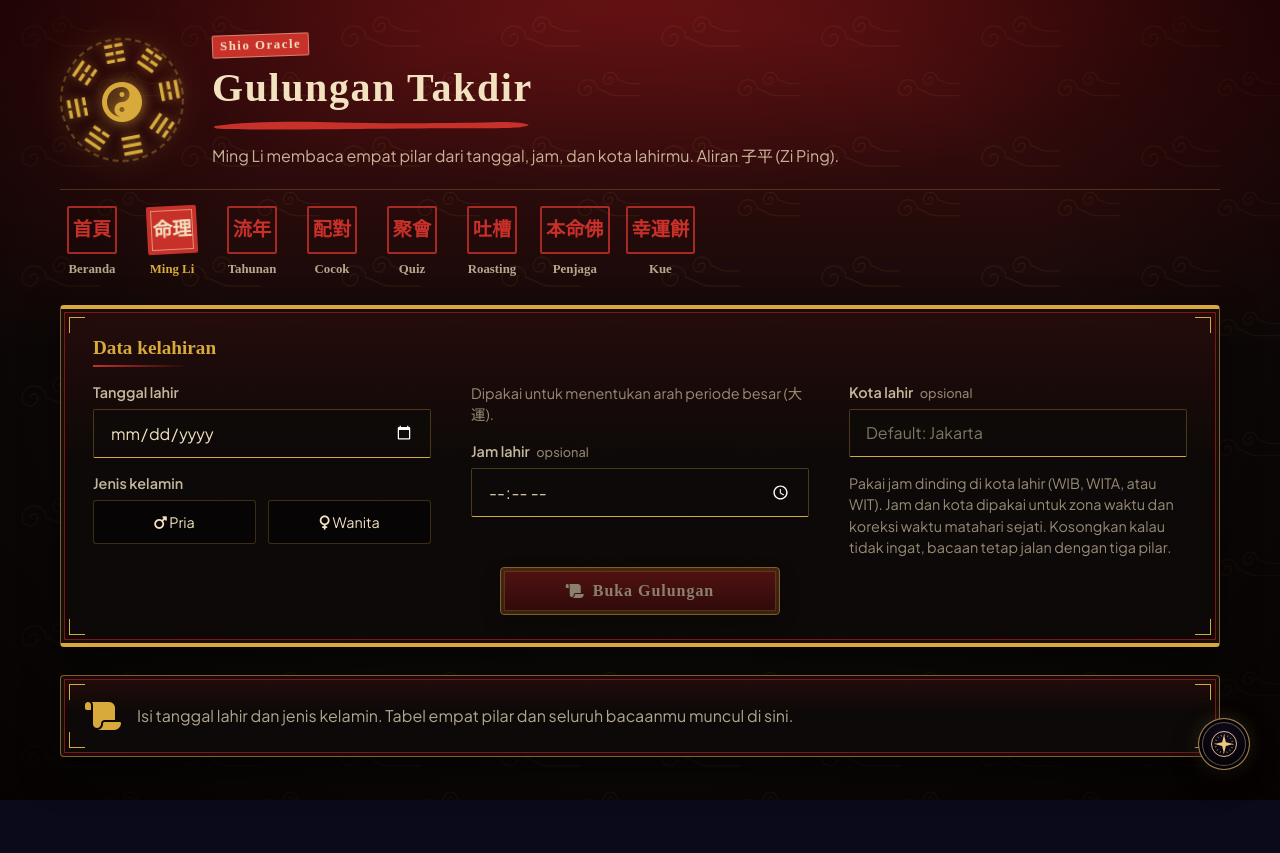
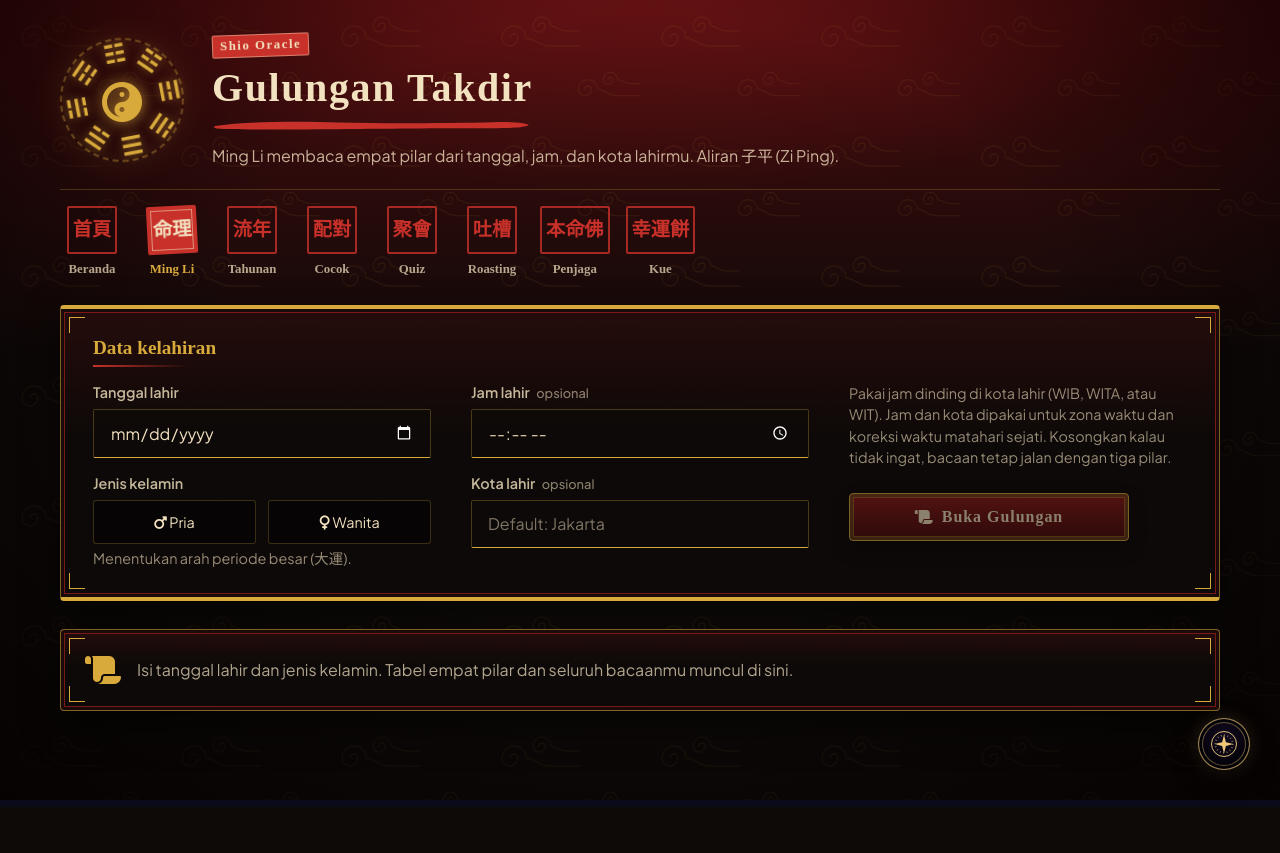
Before and after one commit to dikigambol/peace-oracle, a Flask app: page /shio/destiny in a window 1280 px wide. After the commit the page ends 807 px from the top, so only its background shows below. Run offline with Flask 3, Linux system fonts and the light colour scheme; parts of the project's set-up code (start-up, migrations or seed data) failed here and were passed over; some libraries are stand-ins or nearby versions.

Commit message:
fix: keep the Ming Li submit button in its column and shorten its gender hint so it fits on one line

```diff
--- a/modules/shio/static/css/shio-desktop.css
+++ b/modules/shio/static/css/shio-desktop.css
@@ -160,6 +160,12 @@
   width: fit-content;
   min-width: 280px;
   margin: 8px auto 0;
+}
+
+.sh-d-panel > #d-destiny-submit {
+  display: inline-flex;
+  width: auto;
+  margin: 8px 0 0;
 }
 
 .sh-d-panel > .sh-d-quiz-join {
--- a/modules/shio/templates/shio/desktop/_mingli.html
+++ b/modules/shio/templates/shio/desktop/_mingli.html
@@ -10,7 +10,7 @@
       </label>
       <p class="sh-label">Jenis kelamin</p>
       {{ gender_buttons("destiny") }}
-      <p class="sh-hint">Dipakai untuk menentukan arah periode besar (大運).</p>
+      <p class="sh-hint">Menentukan arah periode besar (大運).</p>
       <label class="sh-field" for="d-destiny-time">
         <span class="sh-label">Jam lahir <span class="sh-optional">opsional</span></span>
         <input class="sh-input" id="d-destiny-time" type="time" />
```
